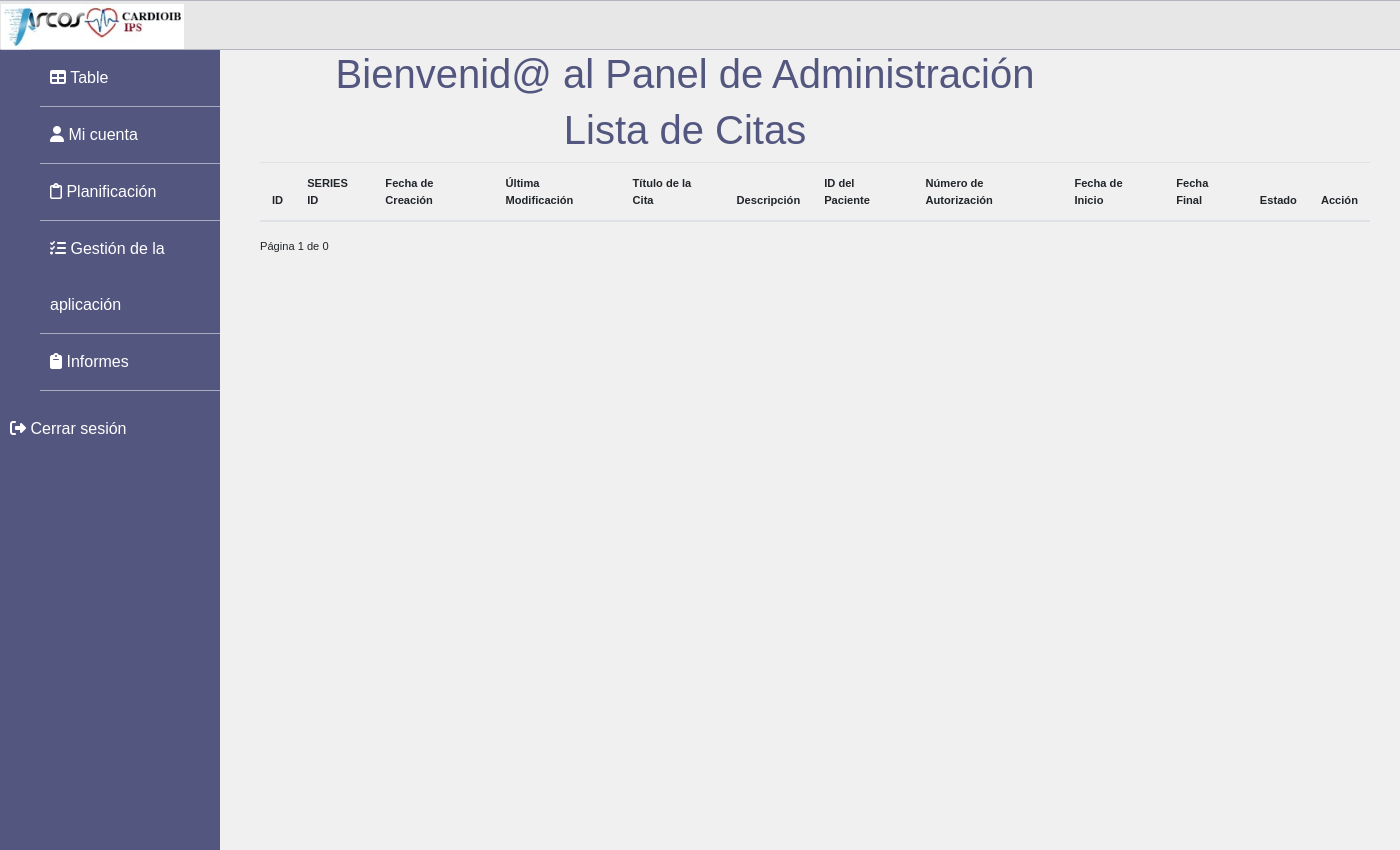
After one commit to kevigomez/CardioIB, a Flask app: page /Consul_citas in a window 1400 px wide. The commit adds this page. Run offline with Flask 3, Linux system fonts and the light colour scheme; lists and menus that the app fills with data are empty; some libraries are stand-ins or nearby versions.

Commit message:
se agregan estilos

```diff
--- a/app/controllers/controler.py
+++ b/app/controllers/controler.py
@@ -49,8 +49,13 @@ def obtener_usuarios_paginados(page, per_page):
         print(f"Error al obtener Usuarios: {e}")
         return None
 
-
-
+def obtenerCitas_paginas(page, per_page):
+    try:
+        citas = Cita.query.paginate(page=page, per_page=per_page, error_out=False)
+        return citas
+    except Exception as e:
+        print(f"Error al obtener Citas: {e}")
+        return None
 
 
 
--- /dev/null
+++ b/app/static/css/citas.css
@@ -0,0 +1,16 @@
+body {
+    font-family: Arial, sans-serif;
+    background-color: #f0f0f0;
+    margin: 0;
+    padding: 0;
+}
+.container{
+    margin-left:115px ;
+    font-size: smaller;
+    width: 120%;
+
+}
+
+.registrar{
+    margin-left: 20%;
+}
--- a/app/static/css/styles_calendario.css
+++ b/app/static/css/styles_calendario.css
@@ -215,5 +215,5 @@ input[type="text"], input[type="password"], input[type="number"], input[type="em
 }
 .hour-column{
     display: flex;
-    flex-direction: row;
+    flex-direction: row-reverse;
 }
--- /dev/null
+++ b/app/templates/citas.html
@@ -0,0 +1,81 @@
+<!DOCTYPE html>
+<html lang="es">
+<head>
+    <meta charset="UTF-8">
+    <meta name="viewport" content="width=device-width, initial-scale=1.0">
+    <title>Lista de Citas</title>
+    <link rel="stylesheet" href="https://cdn.jsdelivr.net/npm/bootstrap@4.0.0/dist/css/bootstrap.min.css" integrity="sha384-Gn5384xqQ1aoWXA+058RXPxPg6fy4IWvTNh0E263XmFcJlSAwiGgFAW/dAiS6JXm" crossorigin="anonymous">
+    <script src="https://code.jquery.com/jquery-3.2.1.slim.min.js" integrity="sha384-KJ3o2DKtIkvYIK3UENzmM7KCkRr/rE9/Qpg6aAZGJwFDMVNA/GpGFF93hXpG5KkN" crossorigin="anonymous"></script>
+    <script src="https://cdn.jsdelivr.net/npm/popper.js@1.12.9/dist/umd/popper.min.js" integrity="sha384-ApNbgh9B+Y1QKtv3Rn7W3mgPxhU9K/ScQsAP7hUibX39j7fakFPskvXusvfa0b4Q" crossorigin="anonymous"></script>
+    <script src="https://cdn.jsdelivr.net/npm/bootstrap@4.0.0/dist/js/bootstrap.min.js" integrity="sha384-JZR6Spejh4U02d8jOt6vLEHfe/JQGiRRSQQxSfFWpi1MquVdAyjUar5+76PVCmYl" crossorigin="anonymous"></script>
+    <script src="https://kit.fontawesome.com/6131ecdde6.js" crossorigin="anonymous"></script>
+    <link rel="stylesheet" href="{{ url_for('static', filename='css/citas.css') }}">
+</head>
+<body>
+    {% extends "base.html" %}
+    {% block content %}
+    <h1>Lista de Citas</h1>
+    <div class="container">
+        <table class="table table-striped" id="appointment-table">
+            <thead>
+                <tr>
+                    <th scope="col">ID</th>
+                    <th scope="col">SERIES ID</th>
+                    <th scope="col">Fecha de Creación</th>
+                    <th scope="col">Última Modificación</th>
+                    <th scope="col">Título de la Cita</th>
+                    <th scope="col">Descripción</th>
+                    <th scope="col">ID del Paciente</th>
+                    <th scope="col">Número de Autorización</th>
+                    <th scope="col">Fecha de Inicio</th>
+                    <th scope="col">Fecha Final</th>
+                    <th scope="col">Estado</th>
+                    <th scope="col">Acción</th>
+                </tr>
+            </thead>
+            <tbody>
+                {% for cita in citas.items %}
+                <tr>
+                    <th scope="row">{{ cita.cita_id }}</th>
+                    <td>{{ cita.series_id }}</td>
+                    <td>{{ cita.date_created }}</td>
+                    <td>{{ cita.last_modified }}</td>
+                    <td>{{ cita.title }}</td>
+                    <td>{{ cita.description }}</td>
+                    <td>{{ cita.owner_id }}</td>
+                    <td>{{ cita.status_label }}</td>
+                    <td>{{ cita.start }}</td>
+                    <td>{{ cita.end }}</td>
+                    <td>
+                        {% if cita.status_id == 1 %}
+                            Pendiente
+                        {% elif cita.status_id == 2 %}
+                            Cancelada
+                        {% elif cita.status_id == 3 %}
+                            Confirmada
+                        {% else %}
+                            Desconocido
+                        {% endif %}
+                    </td>
+                    <td class="accion"><i class="fa-solid fa-pen-to-square"></i><i class="fa-solid fa-trash" style="color: #ee2b2b;"></i></td>
+                </tr>
+                {% endfor %}
+            </tbody>
+        </table>
+        <div>
+            {% if citas.has_prev %}
+                <a href="{{ url_for('main.Con_Citas', page=1) }}"><i class="fa-solid fa-angles-left"></i></a>
+                <a href="{{ url_for('main.Con_Citas', page=citas.prev_num) }}"><i class="fa-solid fa-arrow-left"></i></a>
+            {% endif %}
+
+            Página {{ citas.page }} de {{ citas.pages }}
+
+            {% if citas.has_next %}
+                <a href="{{ url_for('main.Con_Citas', page=citas.next_num) }}"><i class="fa-solid fa-arrow-right"></i></a>
+                <a href="{{ url_for('main.Con_Citas', page=citas.pages) }}"><i class="fa-solid fa-angles-right"></i></a>
+            {% endif %}
+        </div>
+    </div>
+    {% endblock %}
+</body>
+</html>
--- a/app/templates/view_administrator.html
+++ b/app/templates/view_administrator.html
@@ -39,7 +39,7 @@
         <li class="brder_decr"><a class="nav_A" href="{{ url_for('main.dashboard') }}"><i class="fa-solid fa-list-check"></i> Gestión de la aplicación</a>
           <div class="brder_decr_2">
             <ul class="submenu">
-            <li>Gestionar Citas</li>
+            <li><a class="li" href="{{ url_for('main.Con_Citas') }}">Gestionar Citas</a></li>
             <li>Agenda de no disponibilidad</li>
             <li>Cuotas</li>
           </ul>
--- a/app/views/vistas.py
+++ b/app/views/vistas.py
@@ -1,6 +1,6 @@
 #app/views/vistas.py
 from flask import Blueprint, render_template, request, redirect, url_for, session, flash, jsonify
-from app.controllers.controler import registrar_usuarios, obtener_usuarios_paginados, register_cita
+from app.controllers.controler import registrar_usuarios, obtener_usuarios_paginados, register_cita, obtenerCitas_paginas
 from app.models.modelo import Paciente, Appointment, User
 from app import db
 from flask_paginate import Pagination, get_page_parameter
@@ -106,7 +106,44 @@ def reg_citas():
         else:
             flash('Error al registrar la cita', 'danger')
         return redirect(url_for('main.reg_citas'))
-    return render_template('citas.html')
+    return render_template('view_administrator.html')
+
+@main.route('/search_user')
+def search_user():
+    query = request.args.get('query')
+    if query:
+        users = User.query.filter(User.rut_cc.like(f"%{query}%")).all()
+        results = [
+            {'fname': user.fname, 'lname': user.lname, 'email': user.email, 'rut_cc': user.rut_cc}
+            for user in users
+        ]
+        return jsonify(results=results)
+    return jsonify(results=[])
+
+
+
+
+@main.route('/Consul_citas')
+def Con_Citas():
+    page = request.args.get('page', 1, type=int)
+    per_page = 10
+
+    paginated_appointments = obtenerCitas_paginas(page, per_page)
+
+    if paginated_appointments:
+        no_canceladas = [cita for cita in paginated_appointments.items if cita.status_id != 2]
+        canceladas = [cita for cita in paginated_appointments.items if cita.status_id == 2]
+        citas_ordenadas = no_canceladas + canceladas
+
+        paginated_appointments.items = citas_ordenadas
+
+        return render_template('citas.html', citas=paginated_appointments)
+    else:
+        return render_template('citas.html', citas=[])
+
+
+
+
 
 
 
```
Also changed, not shown: app/static/css/tablas_usuarios.css (+13 -0 lines), app/templates/calendariocitas.html (+60 -5 lines), app/templates/usuarios.html (+50 -10 lines).
